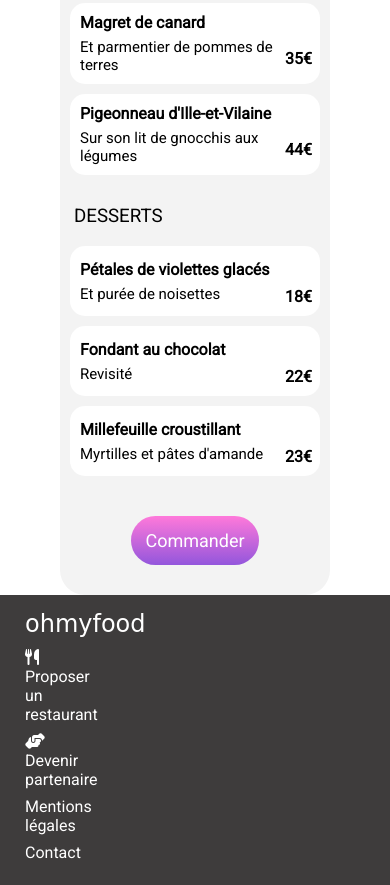
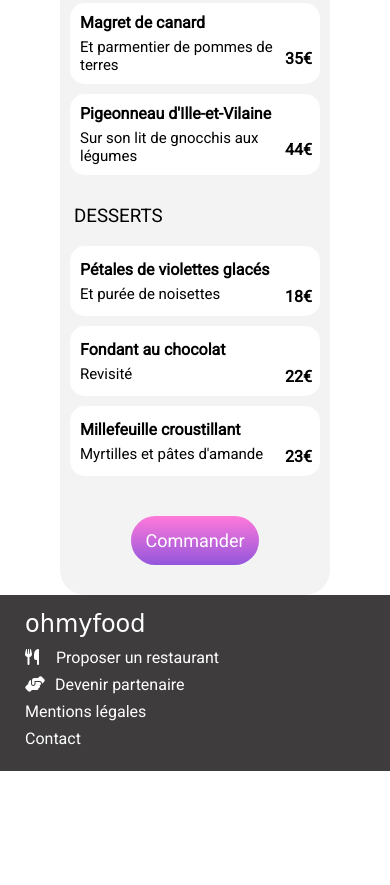
Before and after one commit to BenjaminPretet/BenjaminPretet_3_23082021, a website: page a_la_francaise.html in a window 390 px wide. Shown: the part 1061-1946 px from the top of the page. After the commit the page ends 1832 px from the top, so only its background shows below. Drawn offline with nearby package versions, Linux system fonts and the light colour scheme; files that its build step writes are made by us from their sources; a web font is replaced by a local one.

Commit message:
cleaning footer responsive

```diff
--- a/sass/Layout/_footer.scss
+++ b/sass/Layout/_footer.scss
@@ -5,7 +5,7 @@
 }
 
 .footer_container {
-    margin: 0px 320px 0px 320px;
+    margin: 0px 180px 0px 180px;
     padding: 15px;
 
     .footer_logo {
@@ -74,75 +74,8 @@
 /*Tablette*/
 @media screen and (max-width: 768px)
 {
-    .footer{
-        background-color: #3e3c3c;
-
-    }
-
     .footer_container {
-        margin-left: 30px;
-        padding: 15px;
-
-        .footer_logo {
-            font-family: $shrikhand;
-            font-size: 24px;
-            color: white;
-            margin: 0;
-            padding-bottom: 10px;
-        }
-    }
-
-    .footer_list {
-        list-style: none;
-        margin: 0;
-        padding: 0;
-    }
-    .suggest {
-        margin-bottom: 8px;
-
-        .suggest_list {
-            font-family: $roboto;
-            color: white;
-            text-decoration: none;
-
-            .footer_icon {
-                padding-right: 17px;
-            }
-        }
-    }
-
-    .partner {
-        margin-bottom: 8px;
-
-        .partner_link {
-            font-family: $roboto;
-            color: white;
-            text-decoration: none;
-
-            .footer_icon {
-                padding-right: 10px;
-            }
-        }
-    }
-
-    .legal_notice {
-        margin-bottom: 8px;
-
-        .legal_notice_link {
-            font-family: $roboto;
-            color: white;
-            text-decoration: none;
-        }
-    }
-
-    .contact {
-        margin-bottom: 8px;
-
-        .contact_link {
-            font-family: $roboto;
-            color: white;
-            text-decoration: none;
-        }
+        margin: 0px 0px 0px 30px;
     }
 }
 /*Tablette*/
@@ -150,75 +83,8 @@
 /*Mobile*/
 @media screen and (max-width: 425px)
 {
-    .footer{
-        background-color: #3e3c3c;
-
-    }
-
     .footer_container {
-        margin-left: 10px;
-        padding: 15px;
-
-        .footer_logo {
-            font-family: $shrikhand;
-            font-size: 24px;
-            color: white;
-            margin: 0;
-            padding-bottom: 10px;
-        }
-    }
-
-    .footer_list {
-        list-style: none;
-        margin: 0;
-        padding: 0;
-    }
-    .suggest {
-        margin-bottom: 8px;
-
-        .suggest_list {
-            font-family: $roboto;
-            color: white;
-            text-decoration: none;
-
-            .footer_icon {
-                padding-right: 17px;
-            }
-        }
-    }
-
-    .partner {
-        margin-bottom: 8px;
-
-        .partner_link {
-            font-family: $roboto;
-            color: white;
-            text-decoration: none;
-
-            .footer_icon {
-                padding-right: 10px;
-            }
-        }
-    }
-
-    .legal_notice {
-        margin-bottom: 8px;
-
-        .legal_notice_link {
-            font-family: $roboto;
-            color: white;
-            text-decoration: none;
-        }
-    }
-
-    .contact {
-        margin-bottom: 8px;
-
-        .contact_link {
-            font-family: $roboto;
-            color: white;
-            text-decoration: none;
-        }
+        margin: 0px 0px 0px 10px;
     }
 }
 /*Mobile*/
```
